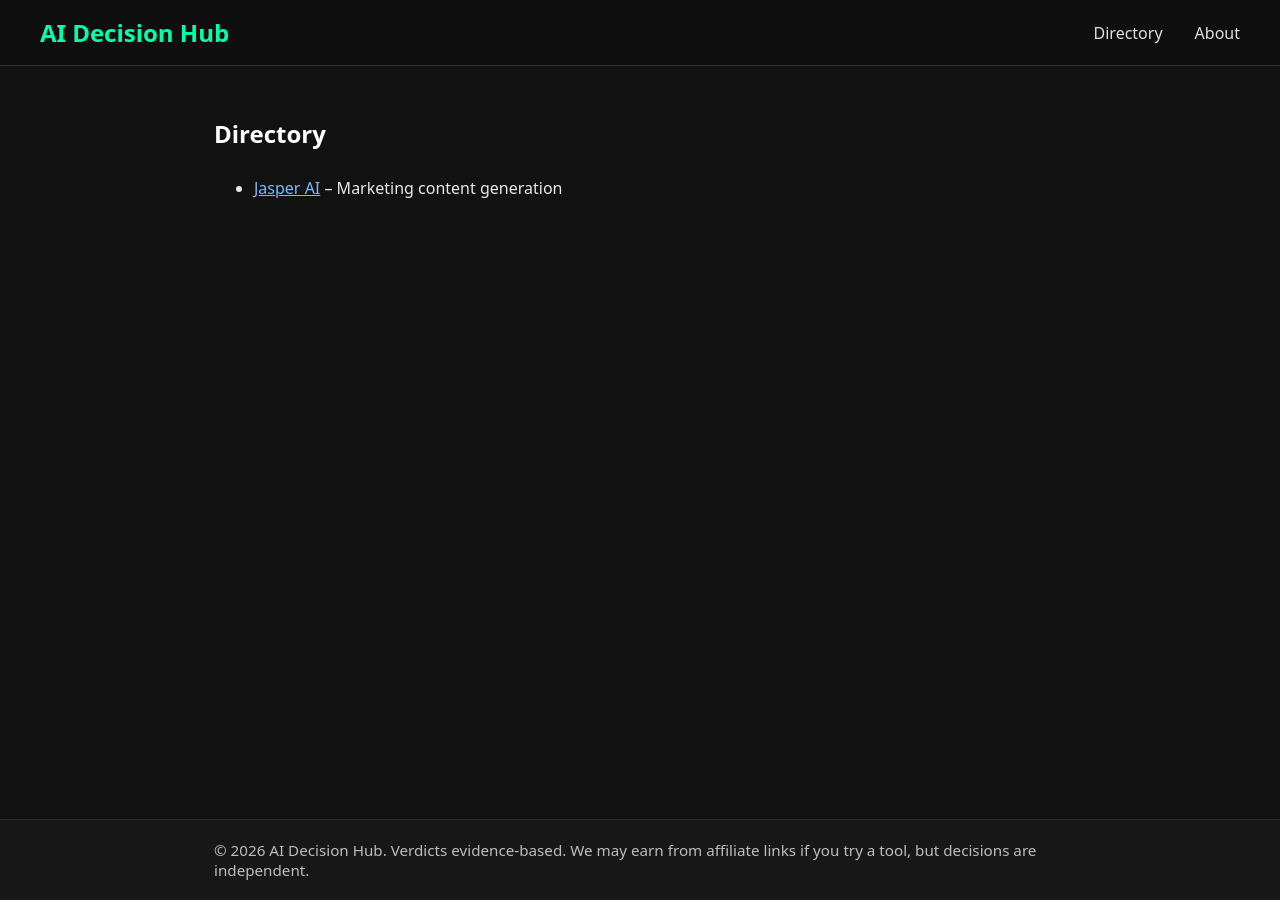
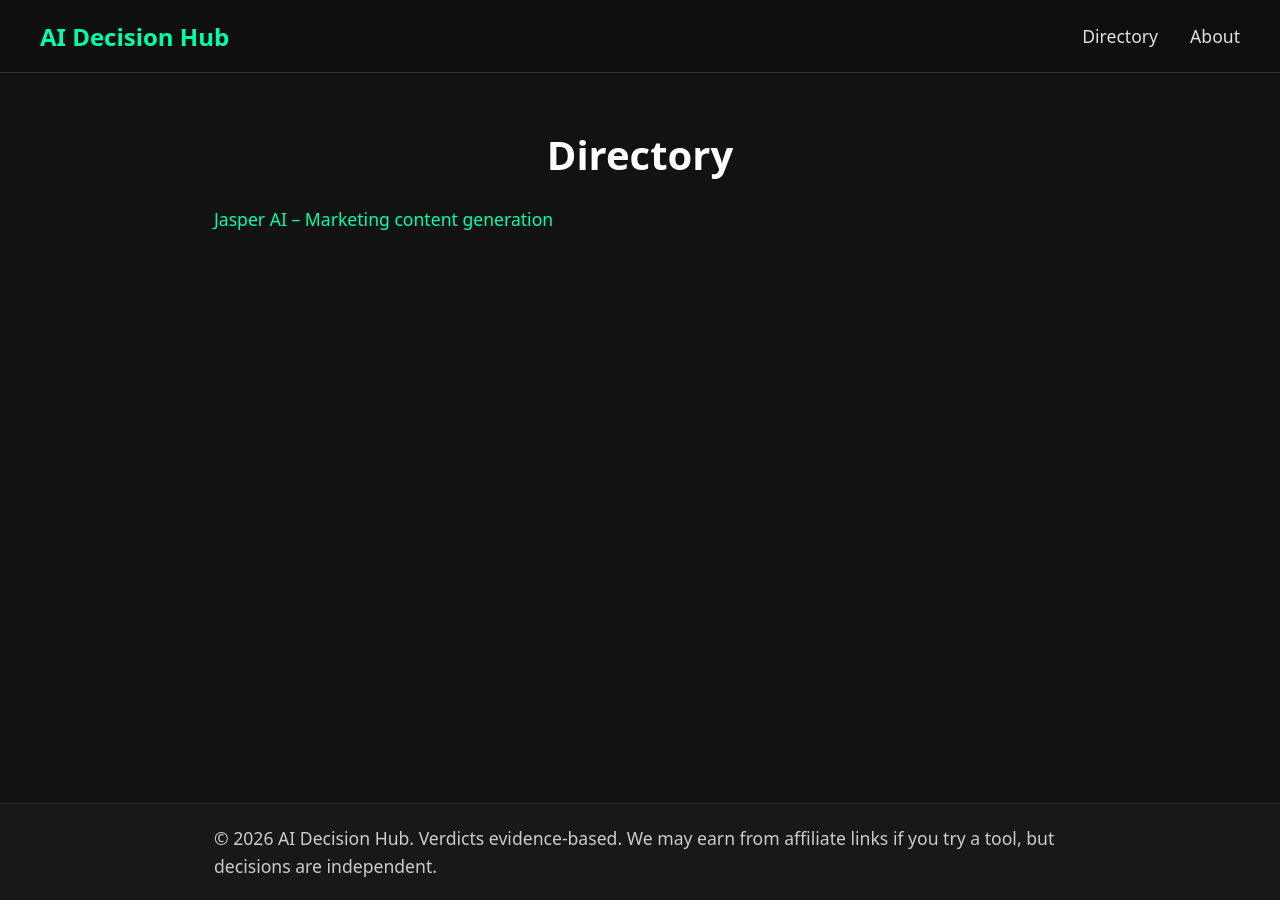
Before and after one commit to toddfromstatefarm-debug/AI-WIKI, a Jekyll site: the page built from directory.md, in a window 1280 px wide. Built offline with Jekyll 4.4.1, drawn with Linux system fonts in a browser that asks for light colours.

Commit message:
Phase 1 close: remove all Markdown headings from .md bodies, CSS tweaks for scannability

```diff
--- a/assets/css/main.css
+++ b/assets/css/main.css
@@ -99,3 +99,11 @@ a[href*="affiliate"] {
   color: #00ffaa;
   font-weight: bold;
 }
+
+h1 { color: #ffffff; text-align: center; margin-bottom: 1rem; font-size: 2.5rem; }
+p { color: #cccccc; font-size: 1.1rem; line-height: 1.6; }
+ul { list-style-type: none; padding: 0; }
+ul li { margin: 0.5rem 0; font-size: 1.1rem; }
+ul li a { color: #00ffaa; text-decoration: none; }
+ul li a:hover { text-decoration: underline; }
+.tool-page { max-width: 800px; margin: 0 auto; }
--- a/directory.md
+++ b/directory.md
@@ -4,5 +4,5 @@ title: Directory
 permalink: /directory/
 ---
 <ul>
-  <li><a href="{{ '/tools/jasper-ai.html' | relative_url }}">Jasper AI</a> – Marketing content generation</li>
+  <li><a href="{{ '/tools/jasper-ai.html' | relative_url }}">Jasper AI – Marketing content generation</a></li>
 </ul>
```
